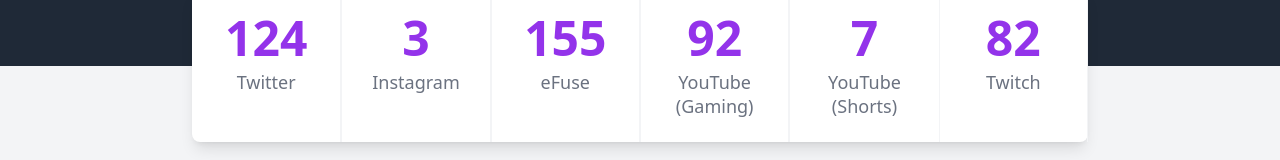
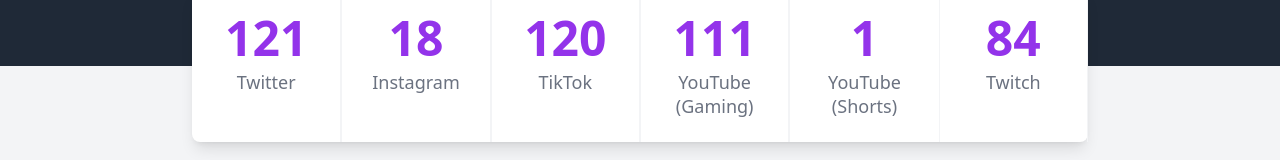
Before and after one commit to chiefpansancolt/chiefpansancolt.live, a Next.js app: page / in a window 1280 px wide. Shown: the part 610-770 px from the top of the page. Built offline with nearby package versions, Linux system fonts and the light colour scheme.

Commit message:
update stats usage

```diff
--- a/src/data/stats.js
+++ b/src/data/stats.js
@@ -2,32 +2,32 @@
   {
     name: 'Twitter',
     href: 'https://twitter.com/chiefpansancolt',
-    count: 124,
+    count: 121,
   },
   {
     name: 'Instagram',
     href: 'https://instagram.com/chiefpansancolt',
-    count: 3,
+    count: 18,
   },
   {
-    name: 'eFuse',
-    href: 'https://efuse.gg/u/chiefpansancolt',
-    count: 155,
+    name: 'TikTok',
+    href: 'https://tiktok.com/@chiefpansancolt',
+    count: 120,
   },
   {
     name: 'YouTube (Gaming)',
     href: 'https://youtube.com/channel/UCDiSj1nIsOnMHo3IASiN-3w',
-    count: 92,
+    count: 111,
   },
   {
     name: 'YouTube (Shorts)',
     href: 'https://www.youtube.com/channel/UCqHORCP5Eq7SpsyLKE-V2Zg',
-    count: 7,
+    count: 1,
   },
   {
     name: 'Twitch',
     href: 'https://twitch.tv/chiefpansancolt',
-    count: 82,
+    count: 84,
   },
 ]
 
```
